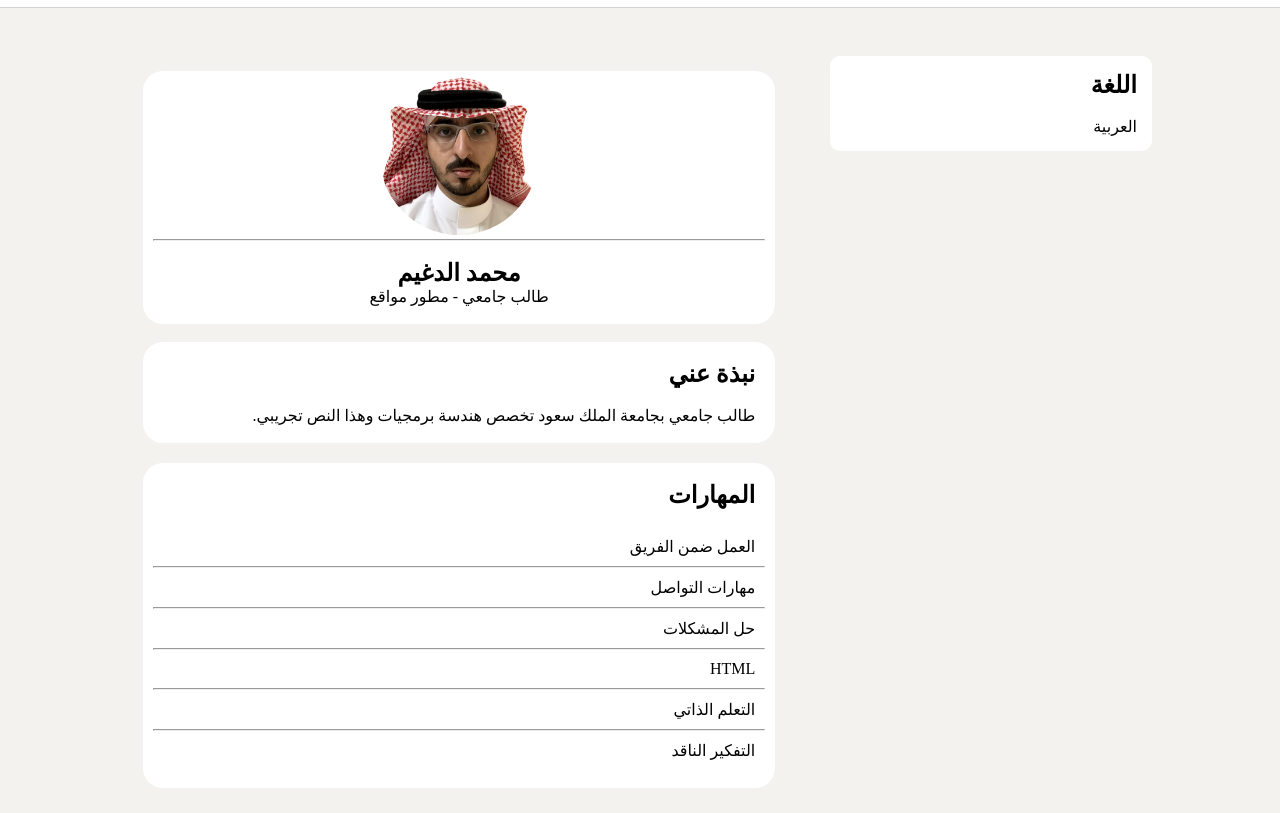
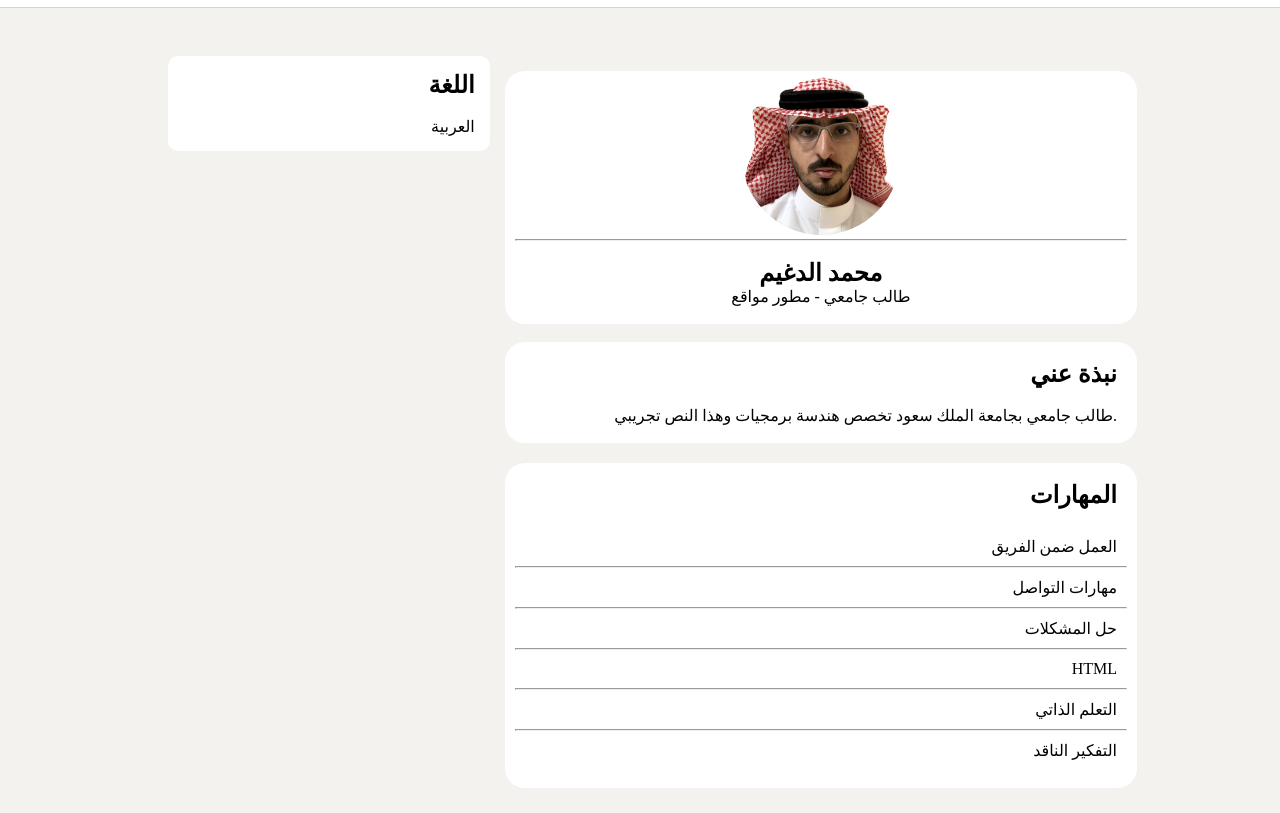
Before and after one commit to MAldughayyim/final-project, a website: page profile.html in a window 1280 px wide. Shown: the part 58-871 px from the top of the page. Drawn offline with Linux system fonts and the light colour scheme.

Commit message:
the project files

```diff
--- a/profile.html
+++ b/profile.html
@@ -51,6 +51,7 @@
     </header>
 
     <main
+    dir="ltr"
   style="
     display: flex;
     justify-content: space-between;
@@ -62,7 +63,7 @@
   "
 >
 
-  <section dir="ltr" class="post" style="width: 30%; text-align: right; margin-left: 40px;">
+  <section  class="post" style="width: 30%; text-align: right; margin-left: 40px;">
     <h1>اللغة</h1>
     <br />
     <p>العربية</p>
```
